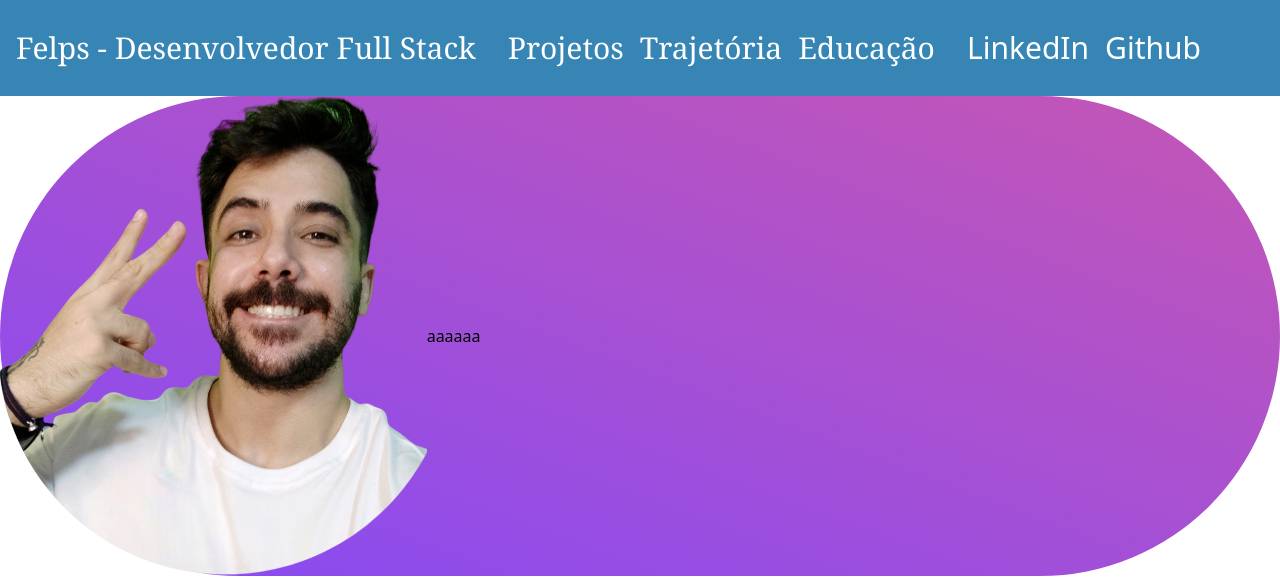
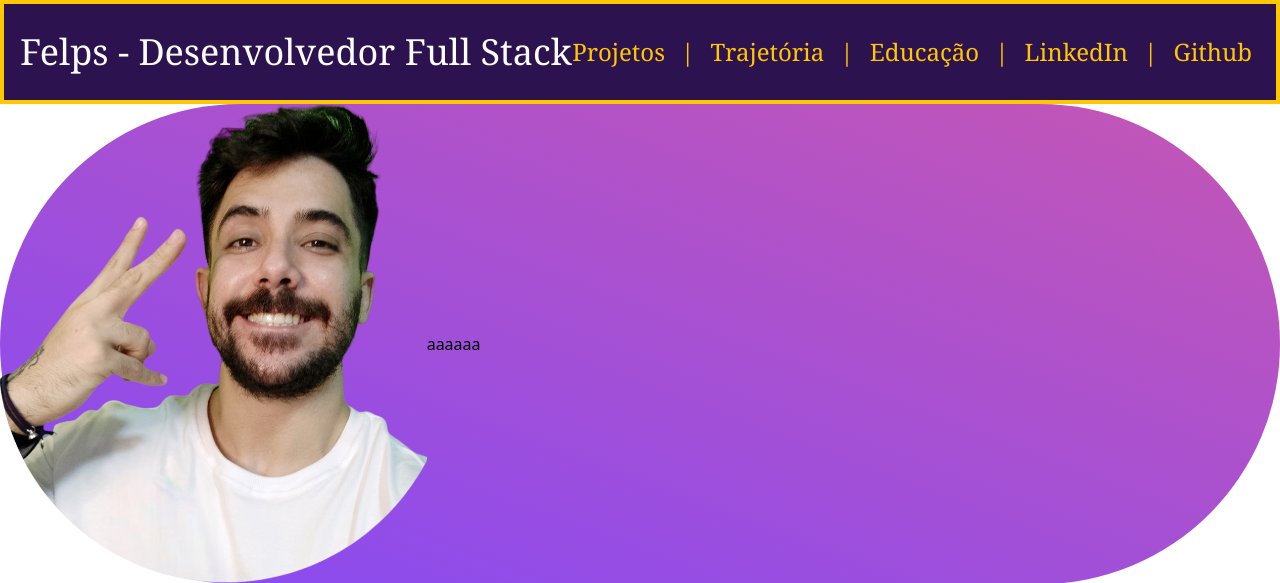
Before and after one commit to felipmartins/felps-portfolio, a Django app: page / in a window 1280 px wide. Shown: the top 583 px of the page. Run offline with Django 4.2, Linux system fonts and the light colour scheme.

Commit message:
Implamentar o header

```diff
--- a/portfolio/static/css/output.css
+++ b/portfolio/static/css/output.css
@@ -593,6 +593,10 @@ video {
   width: 100vw;
 }
 
+.w-1\/2 {
+  width: 50%;
+}
+
 .flex-row {
   flex-direction: row;
 }
@@ -609,6 +613,10 @@ video {
   justify-content: flex-start;
 }
 
+.justify-end {
+  justify-content: flex-end;
+}
+
 .gap-x-4 {
   -moz-column-gap: 1rem;
        column-gap: 1rem;
@@ -621,6 +629,15 @@ video {
 
 .rounded-full {
   border-radius: 9999px;
+}
+
+.border-4 {
+  border-width: 4px;
+}
+
+.border-\[\#FFC700\] {
+  --tw-border-opacity: 1;
+  border-color: rgb(255 199 0 / var(--tw-border-opacity));
 }
 
 .bg-\[\#3685B5\] {
@@ -641,6 +658,11 @@ video {
 .bg-yellow-300 {
   --tw-bg-opacity: 1;
   background-color: rgb(253 224 71 / var(--tw-bg-opacity));
+}
+
+.bg-\[\#2D1250\] {
+  --tw-bg-opacity: 1;
+  background-color: rgb(45 18 80 / var(--tw-bg-opacity));
 }
 
 .bg-gradient-to-tr {
@@ -669,8 +691,24 @@ video {
   padding-top: 1rem;
 }
 
+.pr-2 {
+  padding-right: 0.5rem;
+}
+
+.pr-4 {
+  padding-right: 1rem;
+}
+
+.pr-6 {
+  padding-right: 1.5rem;
+}
+
 .font-serif {
   font-family: ui-serif, Georgia, Cambria, "Times New Roman", Times, serif;
+}
+
+.font-sans {
+  font-family: ui-sans-serif, system-ui, -apple-system, BlinkMacSystemFont, "Segoe UI", Roboto, "Helvetica Neue", Arial, "Noto Sans", sans-serif, "Apple Color Emoji", "Segoe UI Emoji", "Segoe UI Symbol", "Noto Color Emoji";
 }
 
 .text-3xl {
@@ -678,7 +716,27 @@ video {
   line-height: 2.25rem;
 }
 
+.text-xl {
+  font-size: 1.25rem;
+  line-height: 1.75rem;
+}
+
+.text-2xl {
+  font-size: 1.5rem;
+  line-height: 2rem;
+}
+
+.text-4xl {
+  font-size: 2.25rem;
+  line-height: 2.5rem;
+}
+
 .text-white {
   --tw-text-opacity: 1;
   color: rgb(255 255 255 / var(--tw-text-opacity));
 }
+
+.text-\[\#FFC700\] {
+  --tw-text-opacity: 1;
+  color: rgb(255 199 0 / var(--tw-text-opacity));
+}
--- a/portfolio/templates/index.html
+++ b/portfolio/templates/index.html
@@ -5,17 +5,19 @@
 {% endblock %}
 
 {% block content %}
-   <header class="flex flex-row w-full gap-x-8">
-    <div class="flex h-24 items-center pl-4">
-        <span class="w-full text-3xl text-white font-serif">Felps - Desenvolvedor Full Stack</span>
+   <header class="flex flex-row w-full gap-x-8 bg-[#2D1250] border-[#FFC700] border-4">
+    <div class="flex w-1/2 h-24 items-center pl-4">
+        <span class="w-full text-4xl text-white font-serif">Felps - Desenvolvedor Full Stack</span>
     </div>
-    <div class="flex h-24 items-center justify-start gap-x-4 text-3xl text-white font-serif">
+    <div class="flex w-1/2 h-24 items-center justify-end gap-x-4 text-2xl text-[#FFC700] font-serif pr-6">
         <a href="#projects">Projetos</a>
+        <span>|</span>
         <a href="#carreer">Trajetória</a>
+        <span>|</span>
         <a href="#education">Educação</a>
-    </div>
-    <div class="flex h-24 items-center justify-start gap-x-4 text-3xl text-white font-serif4">
+        <span>|</span>
         <a href="https://www.linkedin.com/in/felps/">LinkedIn</a>
+        <span>|</span>
         <a href="https://www.github.com/felipmartins/">Github</a>
     </div>
 
```
